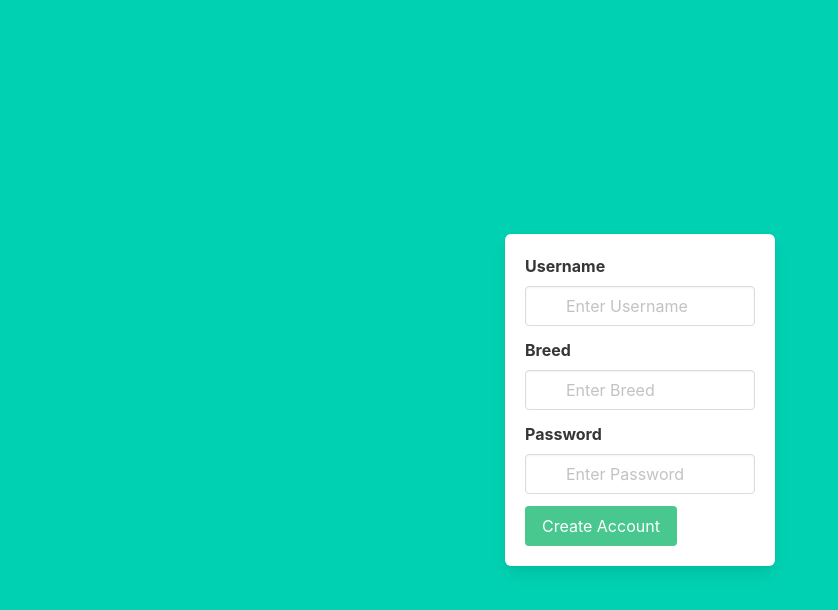
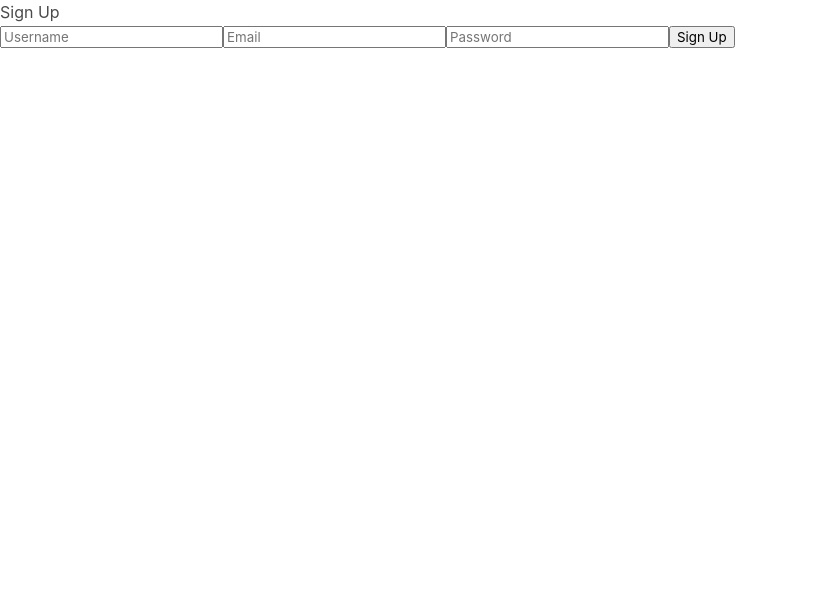
Before and after one commit to nikkikhou/Project_3_OnlyPaws, a React (Create React App) app in the folder client/: page /signup in a window 1280 px wide. Shown: the top 610 px of the page, without its empty margins (0-838 px from the left). Built offline with nearby package versions, Linux system fonts and the light colour scheme.

Commit message:
fixed login/sign up bug.

```diff
--- a/client/src/pages/Landing.js
+++ b/client/src/pages/Landing.js
@@ -3,67 +3,14 @@ import { Link } from 'react-router-dom';
 
 const Landing = () => {
   return (
-    // <main class="is-primary">
-    //   <div class="is-size-1 has-text-centered">Welcome To Onlypaws!</div>
-    //   <Link class="is-size-3 has-text-centered" to='/signup' style={{ textDecoration: 'none' }}>
-    //     <h2>Sign Up now</h2>
-    //   </Link>
-    //   <Link class="is-size-3 has-text-centered" to='/login' style={{ textDecoration: 'none' }}>
-    //     <h2>Login now</h2>
-    //   </Link>
-    // </main>
-    <body>
-      <section class="hero is-primary is-fullheight">
-        <div class="hero-head">
-          <nav class="navbar">
-            <div class="container">
-              <div class="navbar-brand">
-                <span class="navbar-burger burger" data-target="navbarMenu">
-                  <span></span>
-                  <span></span>
-                  <span></span>
-                </span>
-              </div>
-              <div id="navbarMenu" class="navbar-menu">
-                <div class="navbar-end">
-                  <span class="navbar-item">
-                    <a class="button is-white is-outlined" href="/login">
-                      <span class="icon">
-                        <i class="fa fa-home"></i>
-                      </span>
-                      <span>Login</span>
-                    </a>
-                  </span>
-                  <span class="navbar-item">
-                    <a class="button is-white is-outlined" href="/Signup">
-                      <span class="icon">
-                        <i class="fa fa-superpowers"></i>
-                      </span>
-                      <span>Signup</span>
-                    </a>
-                  </span>
-                </div>
-              </div>
-            </div>
-          </nav>
-        </div>
-
-        <div class="hero-body">
-          <div class="container has-text-centered">
-            <div class="column is-6 is-offset-3">
-              <h1 class="title">
-                Welcome to OnlyPaws!!!
-              </h1>
-              <h2 class="subtitle">
-                This is a social media platform to all of our four legged friends out there! For those of you new to the litter, we are happy to have you here!
-              </h2>
-            </div>
-          </div>
-        </div>
-
-      </section>
-      <script async type="text/javascript" src="../js/bulma.js"></script>
-    </body>
+    <main>
+      <Link to='/signup' style={{ textDecoration: 'none' }}>
+        <h1>Sign Up now</h1>
+      </Link>
+      <Link to='/login' style={{ textDecoration: 'none' }}>
+        <h1>Login now</h1>
+      </Link>
+    </main>
   )
 };
 
--- a/client/src/pages/Login.js
+++ b/client/src/pages/Login.js
@@ -7,7 +7,7 @@ import { LOGIN_USER } from '../utils/mutations';
 import Auth from '../utils/auth';
 
 const Login = (props) => {
-  const [formState, setFormState] = useState({ username: '', password: '' });
+  const [formState, setFormState] = useState({ email: '', password: '' });
   const [login, { error, data }] = useMutation(LOGIN_USER);
 
   /// HANDLE CHANGE ///
@@ -35,7 +35,7 @@ const Login = (props) => {
     }
 
     setFormState({
-      username: '',
+      email: '',
       password: '',
     });
   };
@@ -45,47 +45,26 @@ const Login = (props) => {
       {data ? (
         <p>Successfully logged in! You may now head{' '}<Link to='/'>back to the hompage.</Link></p>
       ) : (
-        <section class="hero is-primary is-fullheight">
-  <div class="hero-body">
-    <div class="container">
-      <div class="columns is-centered">
-        <div class="column is-5-tablet is-4-desktop is-3-widescreen">
-          <form action="" class="box">
-            <div class="field">
-              <label for="" class="label">Username</label>
-              <div class="control has-icons-left">
-                <input type="text" placeholder="Username" class="input" required/>
-                <span class="icon is-small is-left">
-                  <i class="fa fa-envelope"></i>
-                </span>
-              </div>
-            </div>
-            <div class="field">
-              <label for="" class="label">Password</label>
-              <div class="control has-icons-left">
-                <input type="password" placeholder="*******" class="input" required/>
-                <span class="icon is-small is-left">
-                  <i class="fa fa-lock"></i>
-                </span>
-              </div>
-            </div>
-            <div class="field">
-              <label for="" class="checkbox">
-                <input type="checkbox"/>
-               Remember me
-              </label>
-            </div>
-            <div class="field">
-              <button class="button is-success">
-                Login
-              </button>
-            </div>
+        <div>
+          <h2>Login</h2>
+          <form onSubmit={handleFormSubmit}>
+            <input
+              placeholder='Your email'
+              name='email'
+              type='email'
+              value={formState.email}
+              onChange={handleChange}
+            />
+            <input
+              placeholde='Your password'
+              name='password'
+              type='password'
+              value={formState.password}
+              onChange={handleChange}
+            />
+            <button type='submit'>Login</button>
           </form>
         </div>
-      </div>
-    </div>
-  </div>
-</section>
       )}
       {error && (
         <div>{error.message}</div>
--- a/client/src/pages/Signup.js
+++ b/client/src/pages/Signup.js
@@ -10,8 +10,8 @@ const Signup = () => {
 
   const [formState, setFormState] = useState({
     username: '',
+    email: '',
     password: '',
-    breed: '',
   });
   const [addUser, { error, data }] = useMutation(ADD_USER);
 
@@ -45,50 +45,33 @@ const Signup = () => {
       {data ? (
         <p variant='subtitle1'>Successfully created an account. You may now head{' '}<Link to='/'>back to the hompage.</Link></p>
       ) : (
-        <section class="hero is-primary is-fullheight">
-        <div class="hero-body">
-          <div class="container">
-            <div class="columns is-centered">
-              <div class="column is-5-tablet is-4-desktop is-3-widescreen">
-                <form action="" class="box">
-                  <div class="field">
-                    <label for="" class="label">Username</label>
-                    <div class="control has-icons-left">
-                      <input type="text" placeholder="Enter Username" class="input" required/>
-                      <span class="icon is-small is-left">
-                        <i class="fa fa-envelope"></i>
-                      </span>
-                    </div>
-                  </div>
-                  <div class="field">
-                    <label for="" class="label">Breed</label>
-                    <div class="control has-icons-left">
-                      <input type="text" placeholder="Enter Breed" class="input" required/>
-                      <span class="icon is-small is-left">
-                        <i class="fa fa-envelope"></i>
-                      </span>
-                    </div>
-                  </div>
-                  <div class="field">
-                    <label for="" class="label">Password</label>
-                    <div class="control has-icons-left">
-                      <input type="password" placeholder="Enter Password" class="input" required/>
-                      <span class="icon is-small is-left">
-                        <i class="fa fa-lock"></i>
-                      </span>
-                    </div>
-                  </div>
-                  <div class="field">
-                    <button class="button is-success">
-                      Create Account
-                    </button>
-                  </div>
-                </form>
-              </div>
-            </div>
-          </div>
+        <div>
+          <h2>Sign Up</h2>
+          <form onSubmit={handleFormSubmit}>
+            <input
+              placeholder='Username'
+              name='username'
+              type='text'
+              value={formState.username}
+              onChange={handleChange}
+            />
+            <input
+              placeholder='Email'
+              name='email'
+              type='text'
+              value={formState.email}
+              onChange={handleChange}
+            />
+            <input
+              placeholder='Password'
+              name='password'
+              type='password'
+              value={formState.password}
+              onChange={handleChange}
+            />
+            <button type='submit'>Sign Up</button>
+          </form>
         </div>
-      </section>
       )}
       {error && (
         <div>
--- a/client/src/utils/mutations.js
+++ b/client/src/utils/mutations.js
@@ -75,14 +75,3 @@ export const LOGIN_USER = gql`
   }
 }
 `;
-
-export const ADD_POST = gql`
-  mutation addPost($postText: String!) {
-    addPost(postText: $postText) {
-      _id
-      postText
-      postAuthor
-      createdAt
-    }
-  }
-`;
```
Also changed, not shown: client/src/utils/queries.js (+0 -12 lines).
